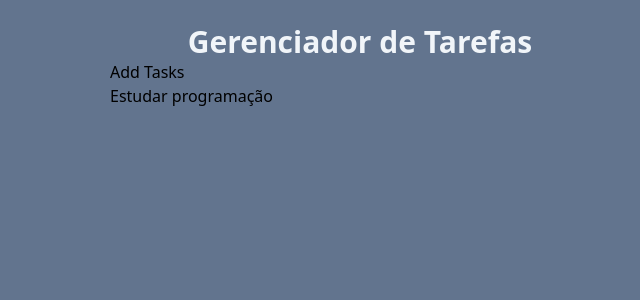
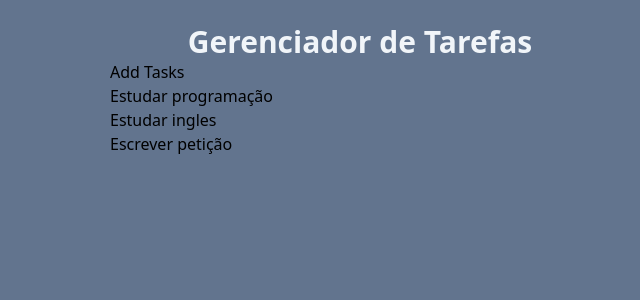
Before and after one commit to LimaSilvaLima/tasksreact, a React (Vite) app: page / in a window 1280 px wide. Shown: the top 300 px of the page, without its empty margins (280-920 px from the left). Built offline with nearby package versions, Linux system fonts and the light colour scheme.

Commit message:
rodando primeiro teste co map

```diff
--- a/src/components/Tasks.jsx
+++ b/src/components/Tasks.jsx
@@ -3,7 +3,10 @@ function Tasks(props) {
   return (
     <div>
       <div>
-          <h1>{props.tasks[0].title} </h1>
+          <h1>{props.tasks.map((task) =>(
+            <p>{task.title}</p>
+            ))}
+          </h1>
       </div>
     </div>
   );
```
